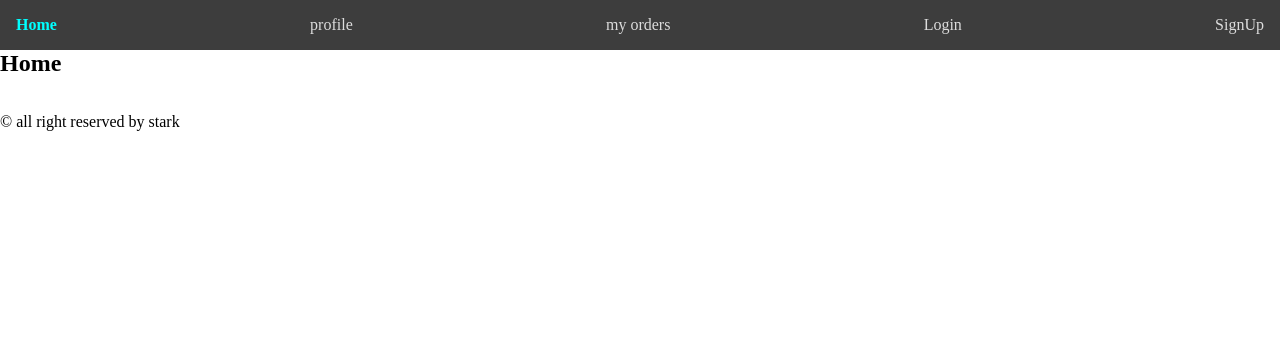
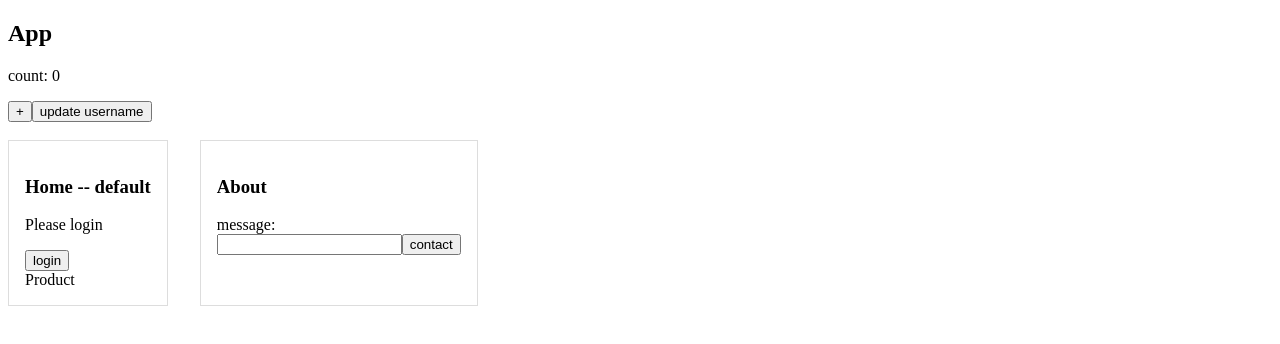
Before and after one commit to Abhinavav23/stark-react-basic, a React (Create React App) app: page / in a window 1280 px wide. Shown: the top 344 px of the page. Built offline with nearby package versions, Linux system fonts and the light colour scheme.

Commit message:
[30 Aug 2023] performance optimization, react.memo, prevent unnessary updates

```diff
--- /dev/null
+++ b/src/V8_Optimisation/App.jsx
@@ -0,0 +1,34 @@
+import React, { useState } from "react";
+import Home from "./components/Home";
+import { About } from "./components/About";
+
+export const App = () => {
+  const [counter, setCounter] = useState(0);
+  const [username, setUserName] = useState("default");
+  console.log("rendering App");
+
+  //   useCallback and useMemo
+
+  const contactUs = (message) => {
+    console.log(message);
+  };
+
+  return (
+    <>
+      <section>
+        <h2>App</h2>
+        <p>count: {counter}</p>
+        <button onClick={() => setCounter(counter + 1)}>+</button>
+        <button onClick={() => setUserName("New user")}>update username</button>
+      </section>
+      <br />
+      <main style={{ display: "flex", gap: "2rem" }}>
+        <Home username={username} />
+        <About contact={contactUs} />
+      </main>
+    </>
+  );
+};
+
+// state update causing re render
+// parent re rendering is always re rendering the child
--- /dev/null
+++ b/src/V8_Optimisation/components/About.jsx
@@ -0,0 +1,33 @@
+import React, { memo, useRef } from "react";
+
+export const About = memo(({ contact }) => {
+  console.log("rendering About");
+  const messageRef = useRef();
+
+  const handleClick = () => {
+    const { value } = messageRef.current;
+    contact(value);
+  };
+  return (
+    <section style={{ border: "1px solid #ddd", padding: "1rem" }}>
+      <h3>About</h3>
+      <label htmlFor="messgae">message: </label>
+      <br />
+      <input type="text" id="messgae" ref={messageRef} />
+      <button onClick={handleClick}>contact</button>
+    </section>
+  );
+});
+
+
+// const a = () => {
+//     return 10
+// };
+// const b = () => {
+//     return 10
+// };
+
+// const a = {x: 10}
+// const b = {x: 10}
+
+// console.log(a===b);
--- /dev/null
+++ b/src/V8_Optimisation/components/Home.jsx
@@ -0,0 +1,37 @@
+import React, { useState } from "react";
+import { Product } from "./Product";
+
+import { memo } from "react";
+
+const Home = (props) => {
+    console.log('props', props);
+  const [login, setLogin] = useState(false);
+
+  console.log("rendering Home");
+  return (
+    <section style={{ border: "1px solid #ddd", padding: "1rem" }}>
+      <h3>Home -- {props.username}</h3>
+      <p> {login ? "Welcome" : "Please login"}</p>
+      <button onClick={() => setLogin(!login)}>
+        {login ? "logout" : "login"}
+      </button>
+      <Product />
+    </section>
+  );
+};
+
+export default memo(Home);
+// export default Home;
+
+// memo restricts the unesessary re render
+// comparing the props passed previously and currently
+// if there is no change then it will not rerender the comp
+
+
+// function Home(){
+//     return 'Home'
+// }
+
+
+// Home();
+// Home();
--- /dev/null
+++ b/src/V8_Optimisation/components/Product.jsx
@@ -0,0 +1,8 @@
+import React from 'react'
+
+export const Product = () => {
+    console.log('rendering product');
+  return (
+    <div>Product</div>
+  )
+}
--- a/src/index.js
+++ b/src/index.js
@@ -8,13 +8,14 @@
 // import { AppV2 } from "./V4/AppV2";
 // import { App } from "./V5Routing/App";
 // import { App } from "./V6/App";
-import { App } from "./V7_Authentication/App";
+// import { App } from "./V7_Authentication/App";
+import { App } from "./V8_Optimisation/App";
 
-// const root = ReactDOM.createRoot(document.getElementById("root"));
-// root.render(<App />);
+const root = ReactDOM.createRoot(document.getElementById("root"));
+root.render(<App />);
 
-ReactDOM.createRoot(document.getElementById("root")).render(
-  <Router>
-    <App />
-  </Router>
-);
+// ReactDOM.createRoot(document.getElementById("root")).render(
+//   <Router>
+//     <App />
+//   </Router>
+// );
```
